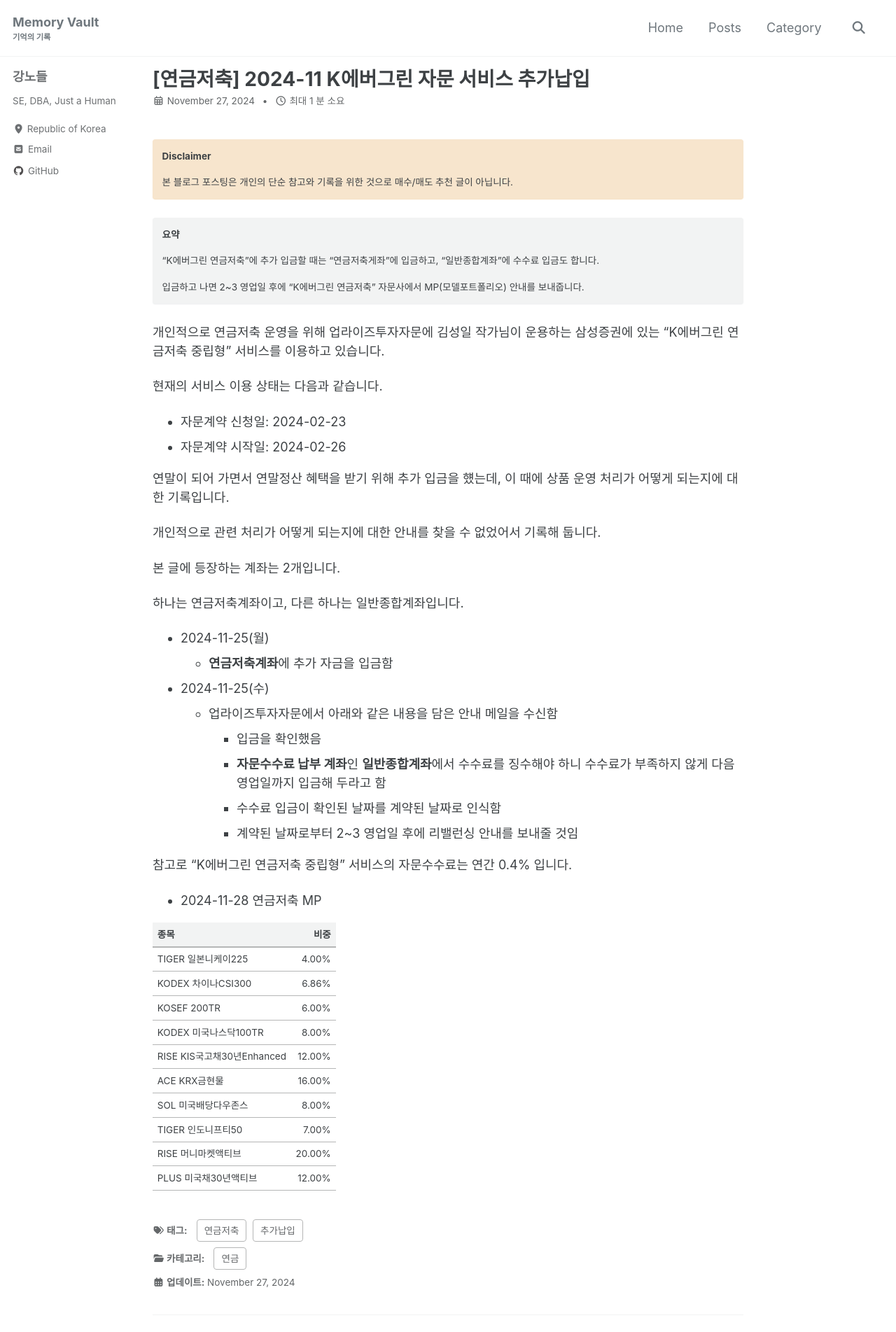
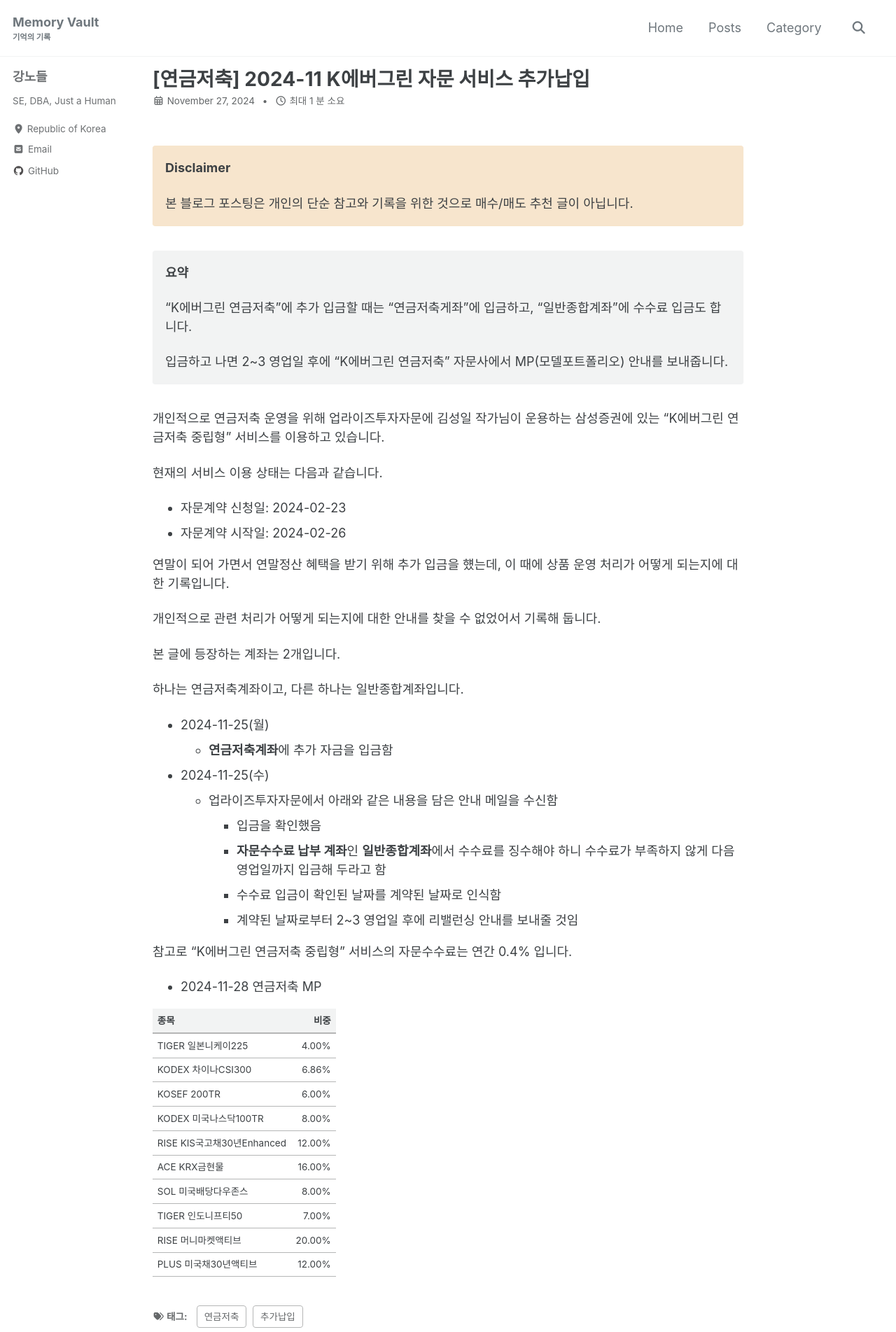
Before and after one commit to NodleKang/nodlekang.github.io, a Jekyll site: the page built from _posts/pension/2024-11-27-pension.md, in a window 1280 px wide. Shown: the top 1903 px of the page at 70% size. Built offline with Jekyll 4.4.1, drawn with Linux system fonts in a browser that asks for light colours; cached includes are drawn as plain includes.

Commit message:
update notice

```diff
--- a/_sass/minimal-mistakes/_notices.scss
+++ b/_sass/minimal-mistakes/_notices.scss
@@ -15,7 +15,7 @@
   padding: 1em;
   color: $text-color;
   font-family: $global-font-family;
-  font-size: $type-size-6 !important;
+  font-size: $type-size-5 !important; /* blockquote 글자가 너무 작아서 수정(변경전: type-size-6) */
   text-indent: initial; /* override*/
   background-color: mix($background-color, $notice-color, $notice-background-mix);
   border-radius: $border-radius;
```
